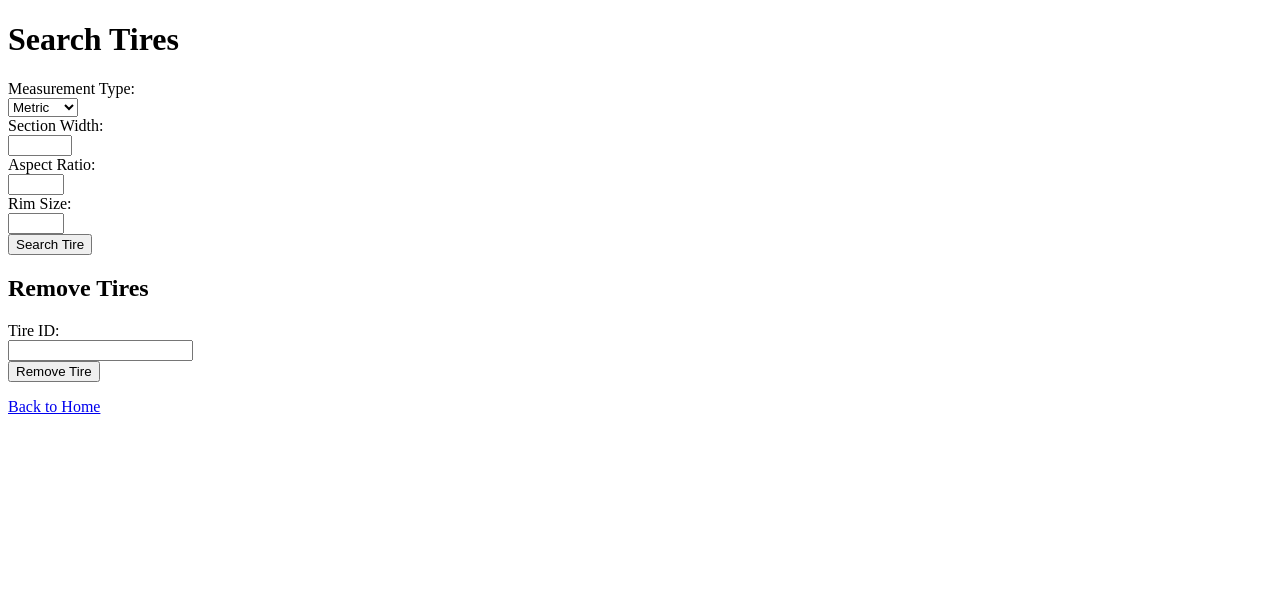
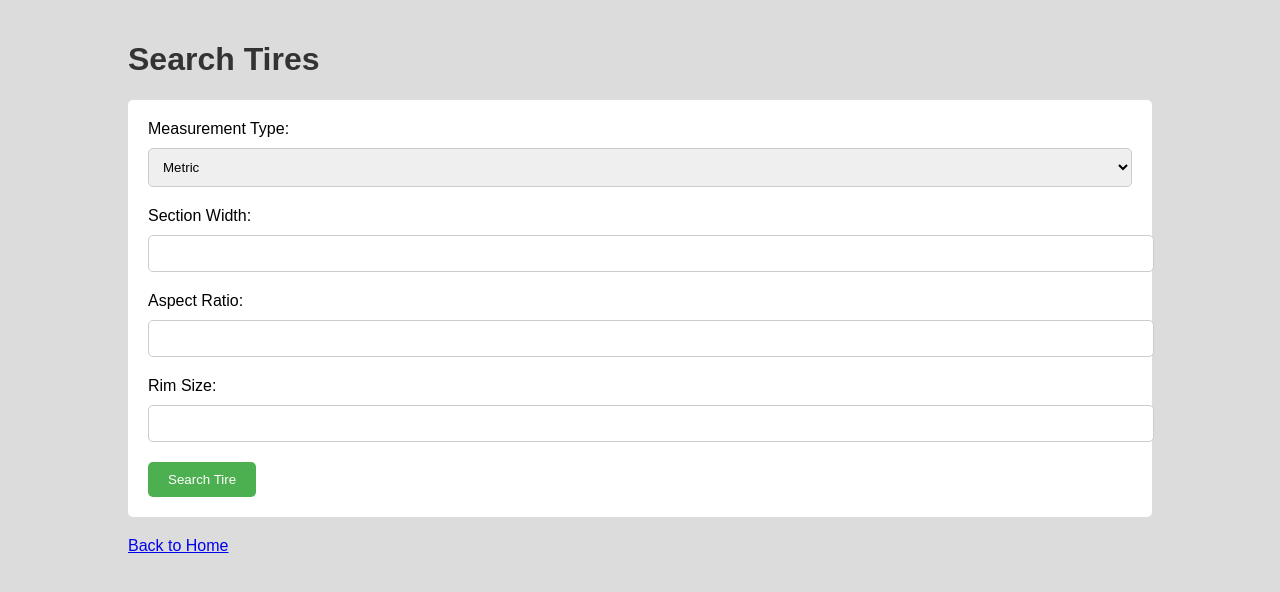
Before and after one commit to aaroncapron/Used-Inventory, a Flask app: template public/template/search.html in a window 1280 px wide. Shown: the top 592 px of the page. Run offline with Flask 3, Linux system fonts and the light colour scheme; the template is opened without the code that fills it, so the values that code supplies are empty.

Commit message:
added css to page, rearranged page

```diff
--- a/public/template/search.html
+++ b/public/template/search.html
@@ -2,45 +2,95 @@
 <html>
 <head>
     <title>Search Tires</title>
+    <style>
+        body {
+            font-family: Arial, sans-serif;
+            margin: 0;
+            padding: 0;
+            background-color: #dcdcdc;
+        }
+        .container {
+            width: 80%;
+            margin: 0 auto;
+            padding: 20px;
+        }
+        h1, h2 {
+            color: #333;
+        }
+        form {
+            background-color: #fff;
+            padding: 20px;
+            margin-bottom: 20px;
+            border-radius: 5px;
+        }
+        label {
+            display: block;
+            margin-bottom: 10px;
+        }
+        input[type="number"], select {
+            width: 100%;
+            padding: 10px;
+            margin-bottom: 20px;
+            border-radius: 5px;
+            border: 1px solid #ccc;
+        }
+        input[type="submit"] {
+            background-color: #4CAF50;
+            color: white;
+            padding: 10px 20px;
+            border: none;
+            border-radius: 5px;
+            cursor: pointer;
+        }
+        input[type="submit"]:hover {
+            background-color: #45a049;
+        }
+        .error {
+            color: red;
+        }
+    </style>
 </head>
 <body>
+    <div class="container">
         <h1>Search Tires</h1>
+
+        <!-- search form -->
         <form action="/search" method="post">
-        <label for="measurement_type">Measurement Type:</label><br>
+            <label for="measurement_type">Measurement Type:</label>
             <select id="measurement_type" name="measurement_type" required>
                 <option value="metric">Metric</option>
                 <option value="imperial">Imperial</option>
-        </select><br>
+            </select>
 
-        <label for="section_width">Section Width:</label><br>
-        <input type="number" id="section_width" name="section_width" min="100" max="500" required><br>
+            <label for="section_width">Section Width:</label>
+            <input type="number" id="section_width" name="section_width" min="100" max="500" required>
 
-        <label for="aspect_ratio">Aspect Ratio:</label><br>
-        <input type="number" id="aspect_ratio" name="aspect_ratio" min="25" max="75" required><br>
+            <label for="aspect_ratio">Aspect Ratio:</label>
+            <input type="number" id="aspect_ratio" name="aspect_ratio" min="25" max="75" required>
 
-        <label for="rim_size">Rim Size:</label><br>
-        <input type="number" id="rim_size" name="rim_size" min="13" max="22" required><br>
+            <label for="rim_size">Rim Size:</label>
+            <input type="number" id="rim_size" name="rim_size" min="13" max="22" required>
 
             <input type="submit" value="Search Tire">
         </form>
 
-    <h2>Remove Tires</h2>
-    <form action="/remove" method="post">
-        <label for="tire_id">Tire ID:</label><br>
-        <input type="text" id="tire_id" name="tire_id" required><br>
-        <input type="submit" value="Remove Tire">
-    </form>
-    <p><a href="/">Back to Home</a></p>
-</body>
-</html>
+        <!-- error messages -->
         {% if error %}
-<p class="error">{{ error }}</p>
+        <p class="error"><strong>Error:</strong> {{ error }}</p>
         {% endif %}
 
+        <!-- search results -->
         {% if results %}
+        <h2>Search Results</h2>
         <ul>
         {% for tire in results %}
             <li>{{ tire }}</li>
         {% endfor %}
         </ul>
         {% endif %}
+
+        <!-- link to home page -->
+        <p><a href="/">Back to Home</a></p>
+    </div>
+</body>
+</html>
```
Lines whose indentation alone changed are shown as unchanged.
